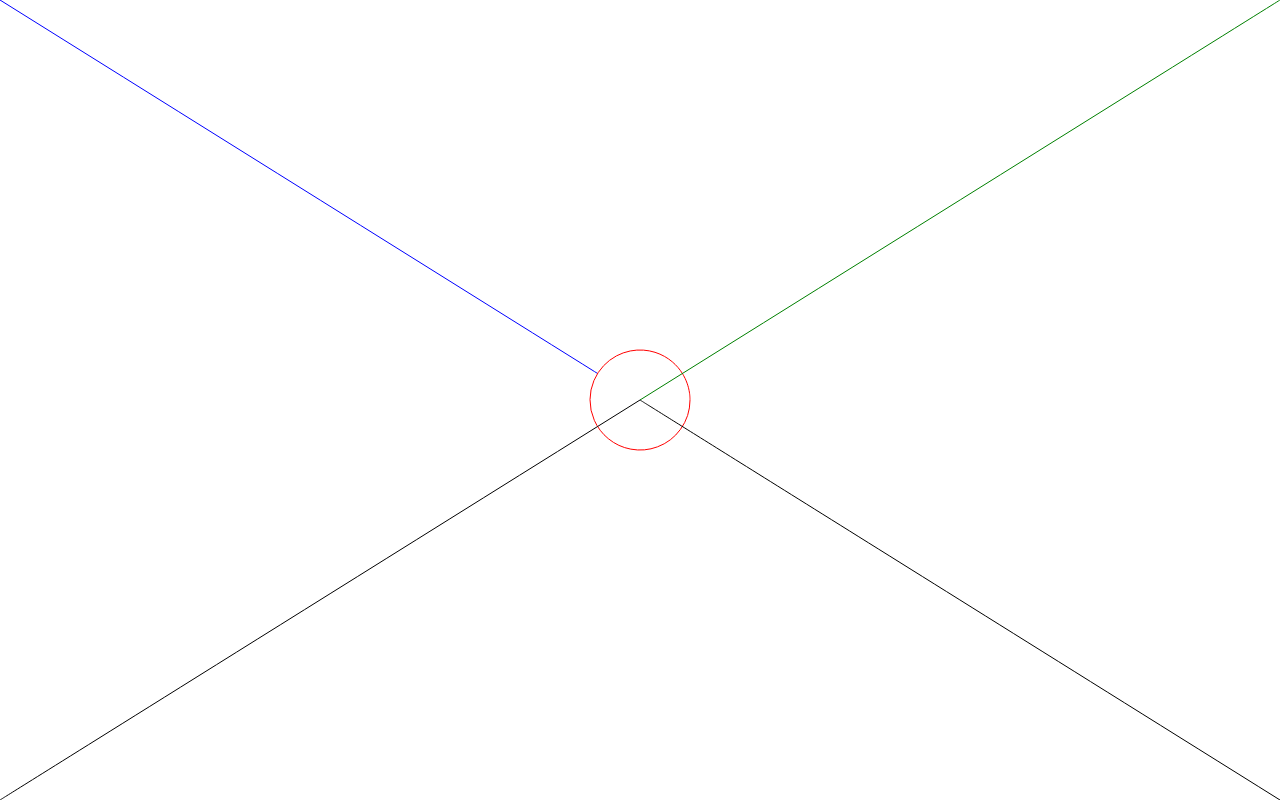
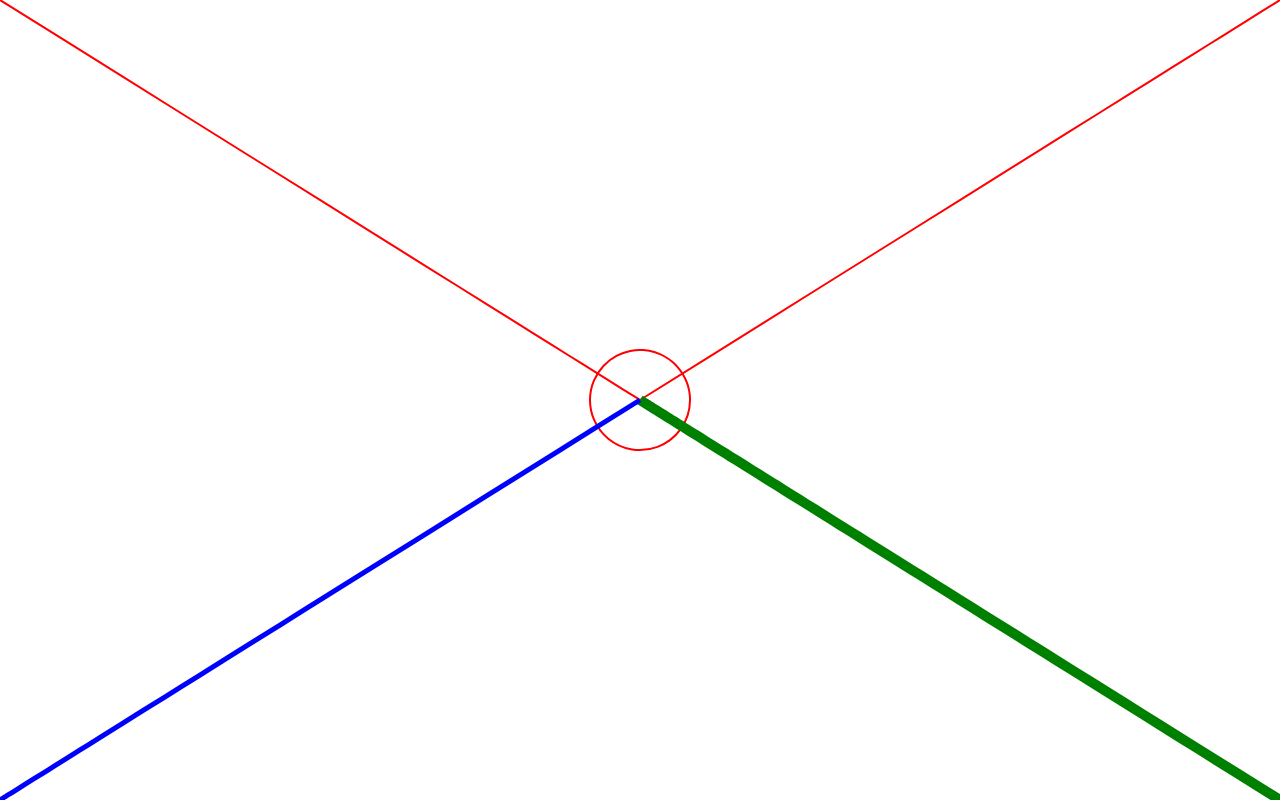
Before and after one commit to tmanderson/animated-context-2d, a website: page index.html in a window 1280 px wide. Drawn offline with Linux system fonts and the light colour scheme.

Commit message:
Path attributes updated, new image

```diff
--- a/index.html
+++ b/index.html
@@ -19,29 +19,26 @@
     canvas.width = document.body.offsetWidth;
 
     const ctx = new AnimatedContext2D(canvas);
-
-    ctx.beginPath(500, AnimatedContext2D.EASE.OUT_CUBIC);
-    ctx.strokeStyle = 'blue';
+    ctx.beginPath(500, AnimatedContext2D.EASE.OUT_CUBIC); // Note: the extra arguments
+    ctx.strokeStyle = 'red';
+    ctx.lineWidth = 2;
     ctx.lineTo(canvas.width/2, canvas.height/2);
-    ctx.stroke();
-    ctx.strokeStyle = 'red';
     ctx.arc(50);
-    ctx.stroke();
-    ctx.fill();
-    ctx.strokeStyle = 'green';
     ctx.lineTo(canvas.width, 0);
     ctx.stroke();
 
     ctx.beginPath(2000, AnimatedContext2D.EASE.OUT_QUARTIC); // Note: the extra arguments
+    ctx.strokeStyle = 'green';
+    ctx.lineWidth = 10;
     ctx.moveTo(canvas.width, canvas.height);
     ctx.lineTo(canvas.width/2, canvas.height/2);
     ctx.stroke();
 
     ctx.beginPath(1000, AnimatedContext2D.EASE.IN_QUARTIC); // Note: the extra arguments
+    ctx.strokeStyle = 'blue';
+    ctx.lineWidth = 5;
     ctx.moveTo(0, canvas.height);
     ctx.lineTo(canvas.width/2, canvas.height/2);
     ctx.stroke();
-
-    ctx.start();
   </script>
 </html>
--- a/src/AnimatedContext.ts
+++ b/src/AnimatedContext.ts
@@ -1,3 +1,4 @@
+import { PathAttributes, Context2DLineCap, Context2DLineJoin } from './constants';
 import { EASE } from './Easing';
 import AnimatedPath2D from './AnimatedPath';
 
@@ -37,29 +38,64 @@ export default class AnimatedContext2D {
    * @type {AnimatedPath2D}
    */
   currentPath: AnimatedPath2D;
-
-  _strokeStyle: string = 'rgba(0, 0, 0, 1)';
-  _fillStyle: string = 'rgba(255, 255, 255, 1)';
+  attributes: PathAttributes;
 
   set fillStyle(color:string) {
     if (this.currentPath) this.currentPath.fillStyle = color;
-    else this._fillStyle = color;
+    this.attributes.fillStyle = color;
   }
 
   get fillStyle():string {
-    return this._fillStyle;
+    return this.attributes.fillStyle;
   }
 
   set strokeStyle(color:string) {
     if (this.currentPath) this.currentPath.strokeStyle = color;
-    else this._strokeStyle = color;
+    this.attributes.strokeStyle = color;
   }
 
   get strokeStyle():string {
-    return this._strokeStyle;
+    return this.attributes.strokeStyle;
   }
 
-  constructor(canvas: HTMLCanvasElement, FPS: number = 60, defaultEasing: EASE = EASE.LINEAR) {
+  set lineWidth(width: number) {
+    if (this.currentPath) this.currentPath.lineWidth = width;
+    this.attributes.lineWidth = width;
+  }
+
+  get lineWidth(): number {
+    return this.attributes.lineWidth;
+  }
+
+  set lineCap(cap: Context2DLineCap) {
+    if (this.currentPath) this.currentPath.lineCap = cap;
+    this.attributes.lineCap = cap;
+  }
+
+  get lineCap(): Context2DLineCap {
+    return this.attributes.lineCap;
+  }
+
+  set lineJoin(join: Context2DLineJoin) {
+    if (this.currentPath) this.currentPath.lineJoin = join;
+    this.attributes.lineJoin = join;
+  }
+
+  get lineJoin(): Context2DLineJoin {
+    return this.attributes.lineJoin;
+  }
+
+  set miterLimit(limit: number) {
+    if (this.currentPath) this.currentPath.miterLimit = limit;
+    this.attributes.miterLimit = limit;
+  }
+
+  get miterLimit(): number {
+    return this.attributes.miterLimit;
+  }
+
+  constructor(canvas: HTMLCanvasElement, defaultEasing: EASE = EASE.LINEAR, FPS: number = 60) {
+    this.attributes = new PathAttributes();
     this.canvas = canvas;
     this.paths = [];
     this.ctx = canvas.getContext('2d');
@@ -75,27 +111,27 @@ export default class AnimatedContext2D {
   }
 
   arc(...args:[number, number, number, number]) {
-    this.currentPath.arc(...args); // tslint:disable-line
+    this.currentPath.arc(...args);
   }
 
   arcTo(...args:[number, number, number, number, number]) {
-    this.currentPath.arcTo(...args); // tslint:disable-line
+    this.currentPath.arcTo(...args);
   }
 
   lineTo(...args:[number, number]) {
-    this.currentPath.lineTo(...args); // tslint:disable-line
+    this.currentPath.lineTo(...args);
   }
 
   moveTo(...args:[number, number]) {
-    this.currentPath.moveTo(...args); // tslint:disable-line
+    this.currentPath.moveTo(...args);
   }
 
   stroke() {
-    this.currentPath.stroke();
+    this.currentPath.stroke().reset();
   }
 
   fill() {
-    this.currentPath.fill();
+    this.currentPath.fill().reset();
   }
 
   start() {
--- a/src/AnimatedPath.ts
+++ b/src/AnimatedPath.ts
@@ -1,21 +1,13 @@
+import { PathAttributes, Context2DLineCap, Context2DLineJoin } from './constants';
 import ease, { EASE } from './Easing';
 import AnimatedContext2D from './AnimatedContext';
 import PathInstruction from './PathInstruction';
-
-interface PathAttributes {
-  fill?: boolean;
-  fillStyle?: string;
-  stroke?: boolean;
-  strokeStyle?: string;
-  size?: number;
-  radius?: number;
-}
 
 const interpolate = (frames: number, easing: EASE, getPoint: Function): [number, number][] =>
   new Array(frames).fill(0).reduce((points, v, i) => points.concat([getPoint(ease[easing](i / (frames - 1)), i, points)]), []);
 
 export default class AnimatedPath2D {
-  defaultAttributes: PathAttributes;
+  attributes: PathAttributes;
   animate: boolean = true;
 
   ctx: AnimatedContext2D;
@@ -31,35 +23,69 @@ export default class AnimatedPath2D {
   complete: boolean = false;
 
   set fillStyle(color:string) {
-    this.defaultAttributes.fillStyle = color;
+    this.attributes.fillStyle = color;
   }
 
   get fillStyle(): string {
-    return this.defaultAttributes.fillStyle;
+    return this.attributes.fillStyle;
   }
 
   set strokeStyle(color:string) {
-    this.defaultAttributes.strokeStyle = color;
+    this.attributes.strokeStyle = color;
   }
 
   get strokeStyle(): string {
-    return this.defaultAttributes.strokeStyle;
+    return this.attributes.strokeStyle;
+  }
+
+  set lineWidth(width: number) {
+    this.attributes.lineWidth = width;
+  }
+
+  get lineWidth(): number {
+    return this.attributes.lineWidth;
+  }
+
+  set lineCap(cap: Context2DLineCap) {
+    this.attributes.lineCap = cap;
+  }
+
+  get lineCap(): Context2DLineCap {
+    return this.attributes.lineCap;
+  }
+
+  set lineJoin(join: Context2DLineJoin) {
+    this.attributes.lineJoin = join;
+  }
+
+  get lineJoin(): Context2DLineJoin {
+    return this.attributes.lineJoin;
+  }
+
+  set miterLimit(limit: number) {
+    this.attributes.miterLimit = limit;
+  }
+
+  get miterLimit(): number {
+    return this.attributes.miterLimit;
   }
 
   constructor(duration: number, easing: EASE, context: AnimatedContext2D) {
     this.ctx = context;
-    this.defaultAttributes = { fillStyle: this.ctx.fillStyle, strokeStyle: this.ctx.strokeStyle };
     this.duration = duration;
     this.progress = 0;
     this.easing = easing;
     this.instructions = [];
+    this.attributes = context.attributes.clone();
   }
 
   moveTo(x: number, y: number) {
     this.instructions.push(
-      new PathInstruction('moveTo', [[x, y]])
+      new PathInstruction('moveTo', [[x, y]], this.attributes.clone())
     );
+
     this.position = [ x, y ];
+
     return this;
   }
 
@@ -74,7 +100,7 @@ export default class AnimatedPath2D {
           this.position[0] - this.position[0] * t + x * t,
           this.position[1] - this.position[1] * t + y * t,
         ]),
-        { ...this.defaultAttributes }
+        this.attributes.clone()
       )
     );
 
@@ -91,6 +117,8 @@ export default class AnimatedPath2D {
 
   arc(r: number, a1: number = 0, a2: number = 2 * Math.PI, duration: number = this.duration) {
     const frames = Math.round(duration * this.ctx.fpms);
+    const attributes = this.attributes.clone();
+    attributes.radius = r;
 
     this.instructions.push(
       new PathInstruction(
@@ -100,7 +128,7 @@ export default class AnimatedPath2D {
           i ? points[i - 1][1] : a1,
           (a2 - a1) * t
         ]),
-        { radius: r }
+        attributes
       )
     );
 
@@ -108,27 +136,15 @@ export default class AnimatedPath2D {
   }
 
   stroke() {
-    const currentInstruction = this.instructions[this.instructions.length - 1];
-
-    if (currentInstruction) {
-      currentInstruction.attributes.stroke = true;
-      currentInstruction.attributes.strokeStyle = this.strokeStyle;
-    } else {
-      this.defaultAttributes.stroke = true;
-      this.defaultAttributes.strokeStyle = this.strokeStyle;
-    }
+    this.attributes.stroke = true;
+    this.attributes.strokeStyle = this.strokeStyle;
+    return this;
   }
 
   fill() {
-    const currentInstruction = this.instructions[this.instructions.length - 1];
-
-    if (currentInstruction) {
-      currentInstruction.attributes.fill = true;
-      currentInstruction.attributes.fillStyle = this.fillStyle;
-    } else {
-      this.defaultAttributes.fill = true;
-      this.defaultAttributes.fillStyle = this.fillStyle;
-    }
+    this.attributes.fill = true;
+    this.attributes.fillStyle = this.fillStyle;
+    return this;
   }
 
   executeInstruction(ctx: CanvasRenderingContext2D, instruction: PathInstruction) {
@@ -155,13 +171,16 @@ export default class AnimatedPath2D {
       // If we're on the last `point` in the instruction, check for stroke and fill
       // attributes
       if (i === points.length - 1) {
-        if (instruction.attributes.fill) {
-          ctx.fillStyle = instruction.attributes.fillStyle;
+        if (this.attributes.fill) {
+          ctx.fillStyle = this.attributes.fillStyle;
           ctx.fill();
         }
 
-        if (instruction.attributes.stroke) {
-          ctx.strokeStyle = instruction.attributes.strokeStyle;
+        if (this.attributes.stroke) {
+          ctx.strokeStyle = this.attributes.strokeStyle;
+          ctx.lineWidth = this.attributes.lineWidth;
+          ctx.lineCap = this.attributes.lineCap;
+          ctx.lineJoin = this.attributes.lineJoin;
           ctx.stroke();
         }
       }
@@ -200,5 +219,6 @@ export default class AnimatedPath2D {
 
   reset() {
     this.progress = 0;
+    this.instructions.forEach(instruction => instruction.reset());
   }
 }
--- a/src/PathInstruction.ts
+++ b/src/PathInstruction.ts
@@ -1,11 +1,4 @@
-interface PathAttributes {
-  fill?: boolean;
-  fillStyle?: string;
-  stroke?: boolean;
-  strokeStyle?: string;
-  size?: number;
-  radius?: number;
-}
+import { PathAttributes } from './constants';
 
 export default class PathInstruction {
   static instances: number = 0;
@@ -27,11 +20,11 @@ export default class PathInstruction {
     return points;
   }
 
-  constructor(method: string, points: [number, number][], attributes?: PathAttributes) {
+  constructor(method: string, points: [number, number][], attributes: PathAttributes) {
     this.id = ++PathInstruction.instances;
     this.method = method;
     this._points = points;
-    this.attributes = attributes || {};
+    this.attributes = attributes;
   }
 
   next() {
@@ -41,4 +34,8 @@ export default class PathInstruction {
   point() {
     return this._points[this.i];
   }
+
+  reset() {
+    this.i = 0;
+  }
 }
--- /dev/null
+++ b/src/constants.ts
@@ -0,0 +1,53 @@
+export enum Context2DLineCap {
+  Butt = "butt",
+  Round = "round",
+  Square = "square",
+}
+
+export enum Context2DLineJoin {
+  Bevel = "bevel",
+  Round = "round",
+  Miter = "miter",
+}
+
+interface IPathAttributes {
+  fill?: boolean
+  stroke?: boolean
+  radius?: number
+  fillStyle: string
+  strokeStyle: string
+  lineWidth: number
+  miterLimit: number
+  lineCap: Context2DLineCap
+  lineJoin: Context2DLineJoin
+}
+
+export class PathAttributes implements IPathAttributes {
+  fill?: boolean;
+  stroke?: boolean;
+  radius?: number;
+  fillStyle: string = 'rgba(255, 255, 255, 1)';
+  strokeStyle: string = 'rgba(0, 0, 0, 1)';
+  lineWidth: number = 1;
+  miterLimit: number = 10;
+  lineCap: Context2DLineCap = Context2DLineCap.Butt;
+  lineJoin: Context2DLineJoin = Context2DLineJoin.Miter;
+
+  constructor(attributes?: IPathAttributes) {
+    Object.assign(this, attributes || {});
+  }
+
+  clone(): PathAttributes {
+    return new PathAttributes({
+      fill: this.fill,
+      stroke: this.stroke,
+      radius: this.radius,
+      fillStyle: this.fillStyle,
+      strokeStyle: this.strokeStyle,
+      lineWidth: this.lineWidth,
+      miterLimit: this.miterLimit,
+      lineCap: this.lineCap,
+      lineJoin: this.lineJoin
+    });
+  }
+}
```
Also changed, not shown: README.md, dist/AnimatedContext2D.js, dist/AnimatedContext2D.min.js, images/example.gif.
